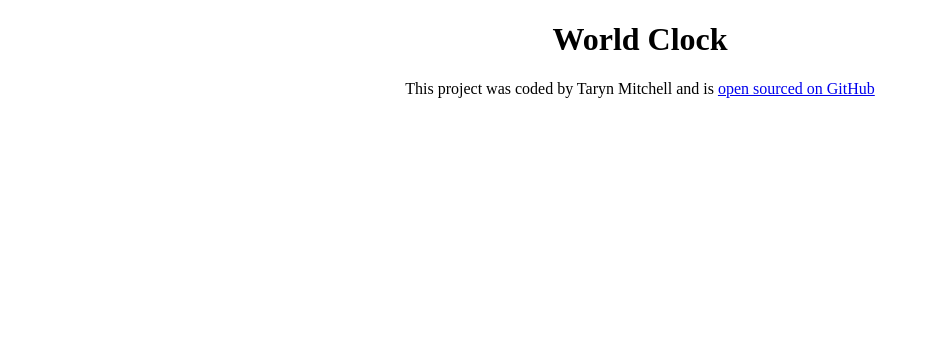
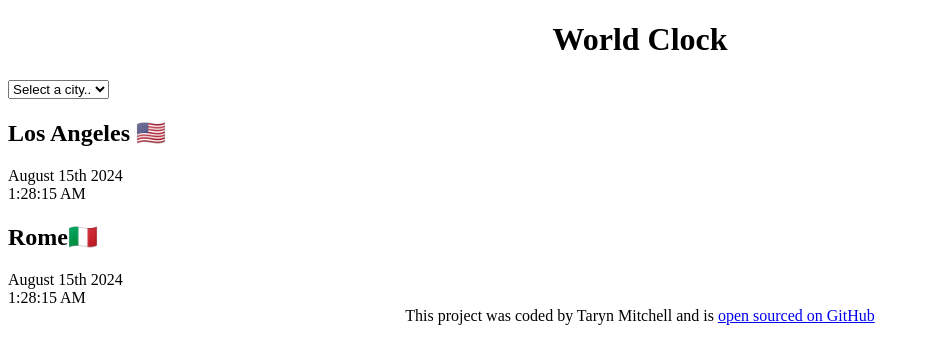
Before and after one commit to tarynmitchell/world-clock, a plain HTML site: page index.html in a window 1280 px wide. Shown: the whole page, without its empty margins (0-930 px from the left). Drawn offline with Linux system fonts and the light colour scheme.

Commit message:
Added the basics HTML

```diff
--- a/index.html
+++ b/index.html
@@ -7,7 +7,28 @@
     <title>World Clock - Taryn Mitchell</title>
   </head>
   <body>
-    <h1>World Clock</h1>
+    <div class="container">
+      <h1>World Clock</h1>
+
+      <select>
+        <option value="">Select a city..</option>
+        <option value="">London</option>
+        <option value="">Sydney</option>
+        <option value="">Tokyo</option>
+        <option value="">New York</option>
+      </select>
+    </div>
+
+    <div class="city">
+      <h2>Los Angeles 🇺🇸</h2>
+      <div class="date">August 15th 2024</div>
+      <div class="time">1:28:15 AM</div>
+    </div>
+    <div class="city">
+      <h2>Rome🇮🇹</h2>
+      <div class="date">August 15th 2024</div>
+      <div class="time">1:28:15 AM</div>
+    </div>
     <footer>
       This project was coded by Taryn Mitchell and is
       <a href="https://github.com/tarynmitchell/world-clock" target="_blank">
```
